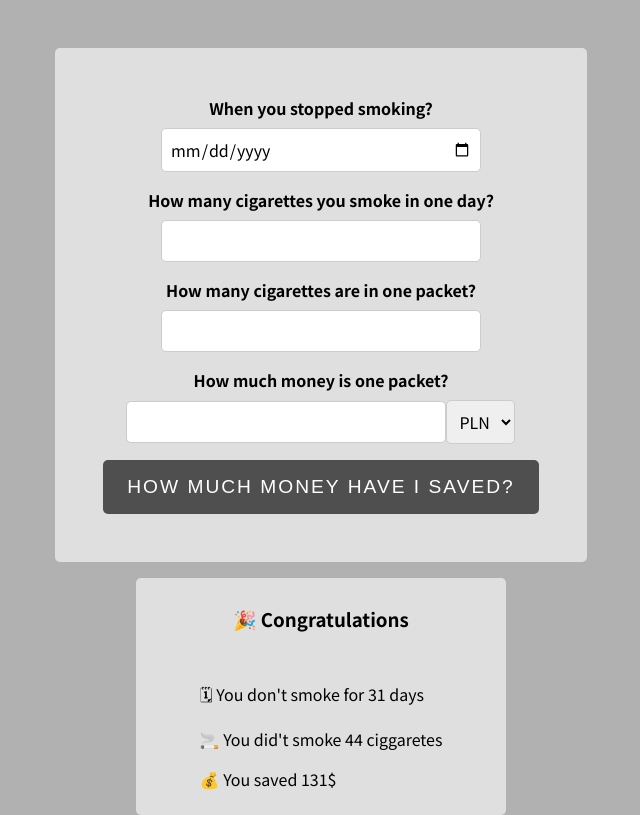
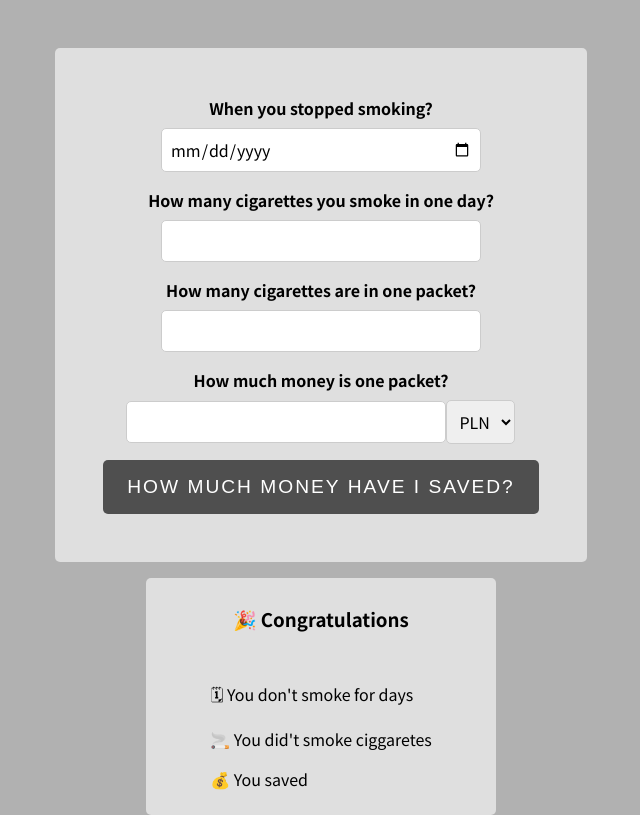
Before and after one commit to KordianKorsakowski/Quit-smoking, a React (Create React App) app: page / in a window 1280 px wide. Shown: the whole page, without its empty margins (319-959 px from the left). Built offline with nearby package versions, Linux system fonts and the light colour scheme.

Commit message:
data management and display

```diff
--- a/src/App.js
+++ b/src/App.js
@@ -1,13 +1,20 @@
+import { useState } from "react";
 import Form from "./components/form/Form";
 import Answer from "./components/answer/Answer";
 
 
+
 function App() {
+const [userData, setUserData] = useState();
+
+const getUserDataHandler = (data) => {
+    setUserData(data);
+}
   return (
     <div>
 
-      <Form />
-      <Answer />
+      <Form onSendUserData={getUserDataHandler}/>
+      <Answer data={userData}/>
 
     </div>
   );
--- a/src/components/answer/Answer.js
+++ b/src/components/answer/Answer.js
@@ -4,15 +4,36 @@ import classes from './answer.module.css';
 
 
 const Answer = props => {
+    const data = props.data;
 
+    let days;
+    let ciggaretesCounter;
+    let savedMoney;
+    let currency;
+
+    if(data){
+    const currentDate = new Date().getTime();
+
+    const quittingDate = data.date.getTime();
+    days = Math.round((currentDate - quittingDate) / (1000 * 3600 * 24));
+
+    ciggaretesCounter = days * data.CiggaretesPerDay;
+
+    const oneCigarretePrice = data.value / data.CiggaretsInOnePacket;
+    savedMoney = oneCigarretePrice * ciggaretesCounter;
+
+    currency = data.currency;
+
+    }
     return(
+
         <div className={classes.container}>
             <h3>🎉 Congratulations</h3>
 
         <ul className={classes.list}>
-            <li className={classes.element}>🗓 You don't smoke for 31 days</li>
-            <li className={classes.element}>🚬 You did't smoke 44 ciggaretes</li>
-            <li className={classes.element}>💰 You saved 131$</li>
+            <li className={classes.element}>🗓 You don't smoke for {days} days</li>
+            <li className={classes.element}>🚬 You did't smoke {ciggaretesCounter} ciggaretes</li>
+            <li className={classes.element}>💰 You saved {savedMoney} {currency}</li>
         </ul>
         </div>
     )
--- a/src/components/form/Form.js
+++ b/src/components/form/Form.js
@@ -28,19 +28,20 @@ const Form = (props) => {
   };
   const submitHandler = (e) => {
     e.preventDefault();
-    const allDate = {
-      date: enteredDate,
+    const allData = {
+      date: new Date(enteredDate),
       CiggaretesPerDay: enteredCiggaretsPerDay,
       CiggaretsInOnePacket: enteredCiggaretsInOnePacket,
       value: enteredValue,
       currency: enteredCurrency,
     };
-    console.log(allDate);
-    setEnteredDate('');
-    setEnteredCiggaretsPerDay('');
-    setEnteredCiggaretsInOnePacket('');
-    setEnteredValue('');
-    setEnteredCurrency('PLN');
+    props.onSendUserData(allData);
+
+    setEnteredDate("");
+    setEnteredCiggaretsPerDay("");
+    setEnteredCiggaretsInOnePacket("");
+    setEnteredValue("");
+    setEnteredCurrency("PLN");
   };
 
   return (
@@ -92,8 +93,8 @@ const Form = (props) => {
           />
           <select onChange={currencyChangeHandler}>
             <option value="PLN">PLN</option>
-            <option value="Dolar">$</option>
-            <option value="EURO">€</option>
+            <option value="$">$</option>
+            <option value="€">€</option>
           </select>
         </div>
       </div>
```
Also changed, not shown: 1 other file (tests, documents, lock files or other folders).
